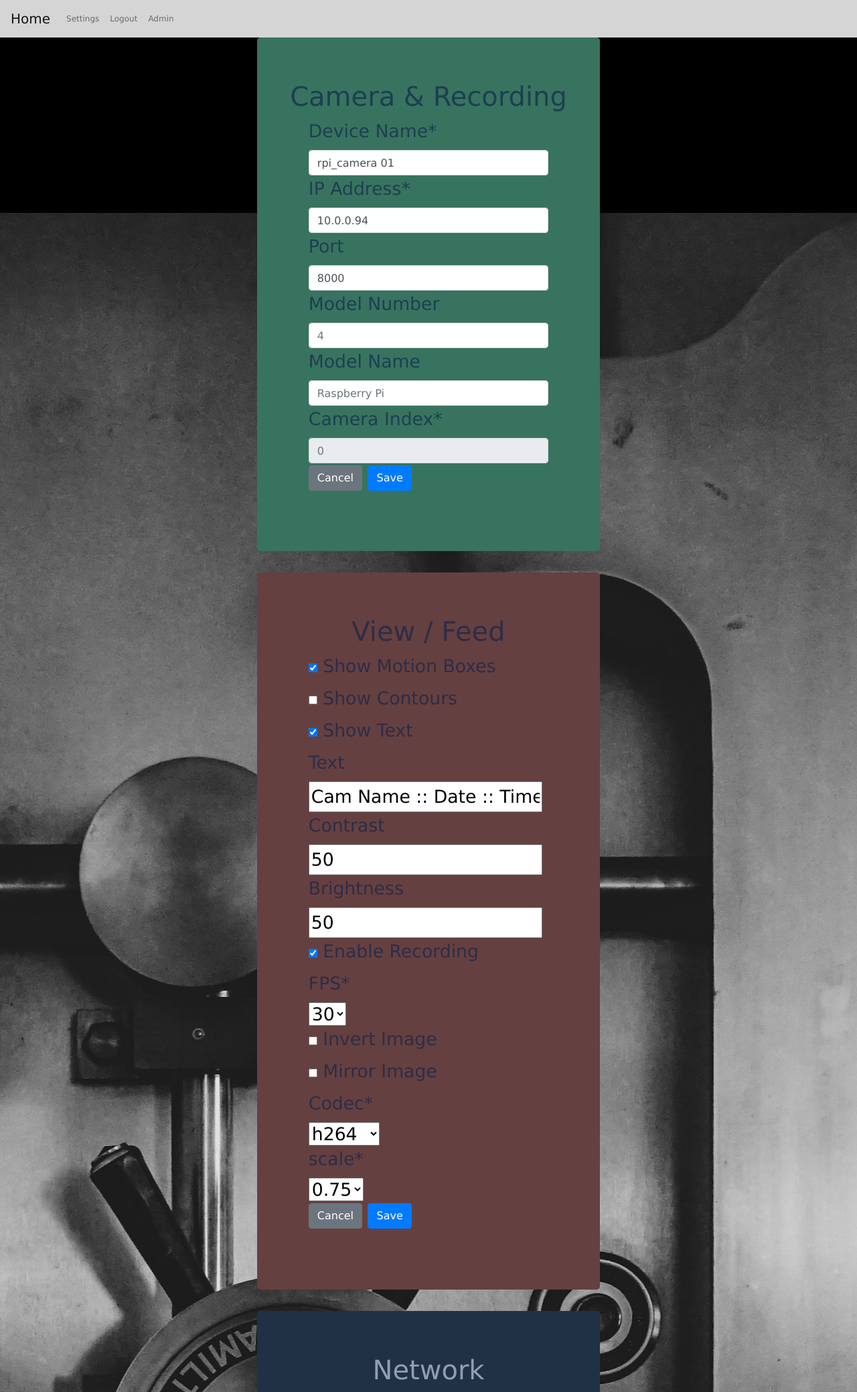
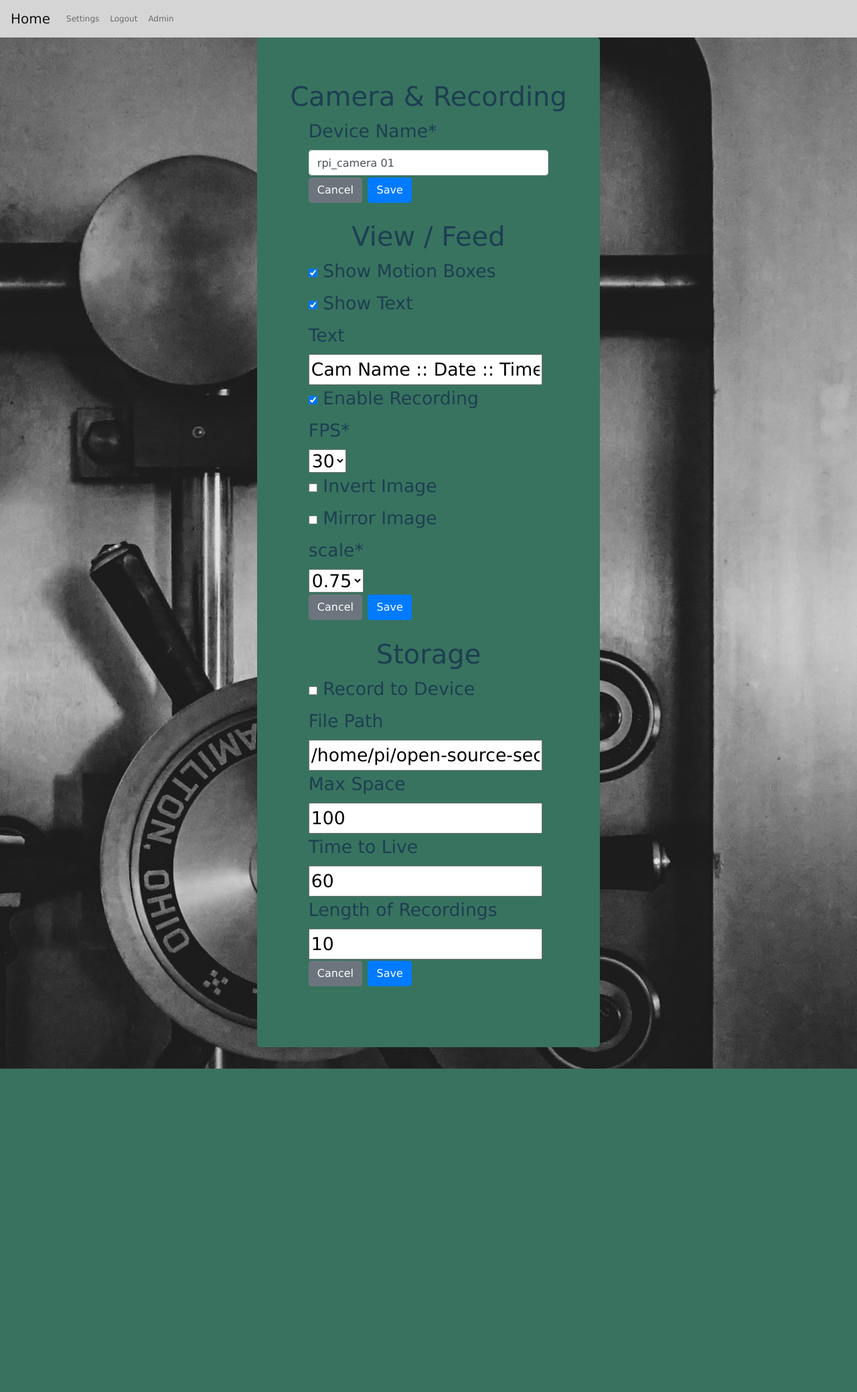
Before and after one commit to ChicoState/open-source-security-camera, a Django app: page /settings/ in a window 1280 px wide. Shown: the top 2079 px of the page at 67% size. After the commit the page ends 1596 px from the top, so only its background shows below. Run offline with Django 3.2, Linux system fonts and the light colour scheme; the visitor is signed in with stand-in values (Sample User, id 1); data comes from the database, SQL or seed files in the repository; data that the repository does not hold is empty; some libraries are stand-ins or nearby versions.

Commit message:
removed a lot of unused code by reducing models, forms, view, and html from settings that either aren't being used or wont be used in the near future

```diff
--- a/osCam/templates/user/settings.html
+++ b/osCam/templates/user/settings.html
@@ -18,9 +18,6 @@
             <input type="submit" class="btn btn-primary" name="add_camera_config" value="Save">
         </form>
     </div>
-</div>
-
-<div class="Jumbotron" id="viewSettings">
     <h1 class="text-center">View / Feed</h1>
     <div class='crispy_forms_field' id="viewFormField">
         <form method="POST" enctype="multipart/form-data">
@@ -30,21 +27,6 @@
             <input type="submit" class="btn btn-primary" name="add_view_config" value="Save">
         </form>
     </div>
-</div>
-
-<div class="Jumbotron" id="networkSettings">
-    <h1 class="text-center color: rgb(255, 255, 255)">Network</h1>
-    <div class='crispy_forms_field' id="networkFormField">
-        <form method="POST" enctype="multipart/form-data">
-            {% csrf_token %}
-            {{ network_form_data | crispy}}
-            <a href="/" class="btn btn-secondary">Cancel</a>
-            <input type="submit" class="btn btn-primary" name="add_network_config" value="Save">
-        </form>
-    </div>
-</div>
-
-<div class="Jumbotron" id="storageSettings">
     <h1 class="text-center color: rgb(255, 255, 255)">Storage</h1>
     <div class='crispy_forms_field' id="storageFormField">
         <form method="POST" enctype="multipart/form-data">
--- a/osCam/userconfig/forms.py
+++ b/osCam/userconfig/forms.py
@@ -1,20 +1,6 @@
-from .models import Network, RaspberryPi, Camera, Storage, CameraView
+from .models import Camera, Storage, CameraView
 from django import forms
 from django.forms import ModelForm
-
-# Class for Network Settings
-class NetworkEntryForm( ModelForm ):
-    homeIpAddress = forms.CharField(label='home ip address', required=False,
-        widget=forms.TextInput(attrs={'size':'80', 'class':"form-control"})
-        )
-    cameraIpAddress = forms.CharField(label='camera ip address', required=False,
-        widget=forms.TextInput(attrs={'size':'80', 'class':"form-control"})
-        )
-    homeNetmask = forms.CharField(label='home netmask', required=False,)
-
-    class Meta:
-        model = Network
-        fields = ('homeIpAddress', 'cameraIpAddress', 'homeNetmask',)
 
 # Class for Camera Settings
 class CameraEntryForm( ModelForm ):
@@ -26,71 +12,22 @@
             'class':"form-control"}
         )
     )
-    ipAddress = forms.CharField(
-        max_length=255,
-        widget=forms.TextInput(attrs={
-            'placeholder': '10.0.0.94',
-            'class':"form-control"}
-        )
-    )
-    port = forms.IntegerField(
-        required=False,
-        widget=forms.TextInput(attrs={
-            'placeholder': '80',
-            'class':"form-control"}
-        )
-    )
-    modelNum = forms.IntegerField(
-        required=False,
-        widget=forms.TextInput(attrs={
-            'placeholder': '4',
-            'class':"form-control"}
-        )
-    )
-    modelName = forms.CharField(
-        max_length=255,
-        required=False,
-        widget=forms.TextInput(attrs={
-            'placeholder': 'Raspberry Pi',
-            'class':"form-control"}
-        )
-    )
-    cameraIndex = forms.IntegerField(
-        disabled=True,
-        widget=forms.TextInput(attrs={
-            'placeholder': '0',
-            'class':"form-control"}
-        )
-    )
     class Meta:
         model = Camera
         fields = (
             'deviceName',
-            'ipAddress',
-            'port',
-            'modelNum',
-            'modelName',
         )
     # labels
     def __init__(self, *args, **kwargs):
         super(CameraEntryForm, self).__init__(*args, **kwargs)
         self.fields['deviceName'].label = "Device Name"
-        self.fields['ipAddress'].label = "IP Address"
-        self.fields['port'].label = "Port"
-        self.fields['modelNum'].label = "Model Number"
-        self.fields['modelName'].label = "Model Name"
-        self.fields['cameraIndex'].label = "Camera Index"
 
 # Class for view settings
 # this affects how the 'feed' from the camera is 'viewed'
 class CameraViewForm( ModelForm ):
     showMotionBoxes = forms.BooleanField(required=False)
-    showContours = forms.BooleanField(required=False)
     showText = forms.BooleanField(required=False)
     text = forms.CharField(max_length=255, required=False)
-    contrast = forms.IntegerField(required=False)
-    brightness = forms.IntegerField(required=False)
-
     recording = forms.BooleanField(
         label='enable recording',
         widget=forms.CheckboxInput(),
@@ -105,73 +42,53 @@
         required=False,
         label='mirror image',
         widget=forms.CheckboxInput())
-    codec = forms.ChoiceField(
-        choices=(('h264', 'h264'), ('mjpeg', 'mjpeg'), ('avi', 'avi')),)
-
     scale = forms.ChoiceField(
         choices=((1.00, '1.00'), (0.75, '0.75'), (0.50, '0.50'), (0.25, '0.25')), )
     class Meta:
         model = CameraView
         fields = (
             'showMotionBoxes',
-            'showContours',
             'showText',
             'text',
-            'contrast',
-            'brightness',
             'recording',
             'fps',
             'invert',
             'mirror',
-            'codec',
             'scale',)
     # labels
     def __init__(self, *args, **kwargs):
         super(CameraViewForm, self).__init__(*args, **kwargs)
         self.fields['showMotionBoxes'].label = "Show Motion Boxes"
-        self.fields['showContours'].label = "Show Contours"
         self.fields['showText'].label = "Show Text"
         self.fields['text'].label = "Text"
-        self.fields['contrast'].label = "Contrast"
-        self.fields['brightness'].label = "Brightness"
         self.fields['recording'].label = "Enable Recording"
         self.fields['fps'].label = "FPS"
         self.fields['invert'].label = "Invert Image"
         self.fields['mirror'].label = "Mirror Image"
-        self.fields['codec'].label = "Codec"
         self.fields['scale'].label = "scale"
 
 # class for Storage settings
 class StorageForm( ModelForm ):
     recordToDevice = forms.BooleanField(required=False, label='record to device',)
-    recordToCloud = forms.BooleanField(required=False, label='record to cloud',)
     filePath = forms.CharField(max_length=255, required=False, label='file path',)
     maxSpace = forms.IntegerField(required=False, label='max space', )
     timeToLive = forms.IntegerField(required=False, label='time to live',)
-    archive = forms.BooleanField(required=False, label='archive',)
     lengthOfRecordings = forms.IntegerField(required=False, label='length of record',)
-    codec = forms.ChoiceField(
-        choices=(('h264', 'h264'), ('mjpeg', 'mjpeg'), ('avi', 'avi')),)
 
     class Meta:
         model = Storage
         fields = (
             'recordToDevice',
-            'recordToCloud',
             'filePath',
             'maxSpace',
             'timeToLive',
-            'archive',
             'lengthOfRecordings',
-            'codec',)
+        )
     # labels
     def __init__(self, *args, **kwargs):
         super(StorageForm, self).__init__(*args, **kwargs)
         self.fields['recordToDevice'].label = "Record to Device"
-        self.fields['recordToCloud'].label = "Record to Cloud"
         self.fields['filePath'].label = "File Path"
         self.fields['maxSpace'].label = "Max Space"
         self.fields['timeToLive'].label = "Time to Live"
-        self.fields['archive'].label = "Archive"
         self.fields['lengthOfRecordings'].label = "Length of Recordings"
-        self.fields['codec'].label = "Codec"
--- a/osCam/userconfig/views.py
+++ b/osCam/userconfig/views.py
@@ -4,230 +4,133 @@
 from userconfig.models import *
 
 def settings(request):
-
+    this_user = User.objects.get(username=request.user.username)
     from userconfig.models import Camera
-
-    this_user = User.objects.get(username=request.user.username)
-
-    from userconfig.models import Network
-    # if there is no Network settings, create
-    if (Network.objects.count() < 1):
-        Network.objects.create(
-            user=this_user,
-            homeIpAddress = '192.168.0.69',
-            homeNetmask = '255.255.0.0',
-            cameraIpAddress = '192.168.0.70',
-        )
-
-    # if there are no pis, create a starter pi
-    if (RaspberryPi.objects.count() < 1):
-        RaspberryPi.objects.create(
-            user = this_user,
-            modelName = 'model name',
-            modelNum = '1234',
-            username = 'username',
-            password = 'password',
-            network = Network.objects.get(id=1),
-        )
-
+    from userconfig.models import CameraView
+    from userconfig.models import Storage
     # if there are no cameras create a dummy camera
     if (Camera.objects.count() < 1):
         Camera.objects.create(
-            modelNum = '04',
-            raspberryPi = RaspberryPi.objects.get(id=1),
-            modelName = 'model name',
-            cameraIndex = '0',
             deviceName = 'rpi_camera 01',
-            ipAddress = '10.0.0.94',
-            port = '8000',
         )
-
-    from userconfig.models import CameraView
     # if there are no views create a dummy view
     if (CameraView.objects.count() < 1):
         CameraView.objects.create(
-            # camera = Camera.objects.get(id='1'),
             showMotionBoxes = 'True',
-            showContours = 'False',
             showText = 'True',
             text = 'Cam Name :: Date :: Time',
-            contrast = '50',
-            brightness = '50',
             recording = 'True',
             fps = '30',
             invert = 'False',
             mirror = 'False',
             scale = '0.75'
         )
-
-    from userconfig.models import Storage
     # if there are no storages create a dummy storage
     if (Storage.objects.count() < 1):
         Storage.objects.create(
             recordToDevice = 'False',
-            recordToCloud = 'False',
             filePath = '/home/pi/open-source-security-camera/osCam/videos/',
             maxSpace = '100',
             timeToLive = '60',
-            archive = 'False',
             lengthOfRecordings = '10',
-            codec = 'h264',
         )
-
-    page_data = {
+    page_data ={
         'cameras': Camera.objects.all(),
         'views': CameraView.objects.all(),
-        'network': Network.objects.get(id=1),
         'storages': Storage.objects.all(),
-        'raspberrypis': RaspberryPi.objects.all(),
         }
-
     # save camera settings
     if(request.method == 'POST'):
         if("add_camera_config" in request.POST):
             add_form = CameraEntryForm(request.POST)
+            # check that form is valid
             if(add_form.is_valid()):
                 deviceName = add_form.cleaned_data['deviceName']
-                ipAddress = add_form.cleaned_data['ipAddress']
-                port = add_form.cleaned_data['port']
-
                 this_cam_instance = Camera.objects.get(id=1)
                 this_cam_instance.deviceName = deviceName
-                this_cam_instance.ipAddress = ipAddress
-                this_cam_instance.port = port
                 this_cam_instance.save()
-
             return redirect('/settings')
         # save view settings
         elif("add_view_config" in request.POST):
             add_form = CameraViewForm(request.POST)
             if(add_form.is_valid()):
                 showMotionBoxes = add_form.cleaned_data['showMotionBoxes']
-                showContours = add_form.cleaned_data['showContours']
                 showText = add_form.cleaned_data['showText']
                 text = add_form.cleaned_data['text']
-                contrast = add_form.cleaned_data['contrast']
-                brightness = add_form.cleaned_data['brightness']
                 recording = add_form.cleaned_data['recording']
                 fps = add_form.cleaned_data['fps']
                 invert = add_form.cleaned_data['invert']
                 mirror = add_form.cleaned_data['mirror']
                 scale = add_form.cleaned_data['scale']
+                # update this instance
                 this_view_instance = CameraView.objects.get(id=1)
                 this_view_instance.showMotionBoxes = showMotionBoxes
-                this_view_instance.showContours = showContours
                 this_view_instance.showText = showText
                 this_view_instance.text = text
-                this_view_instance.contrast = contrast
-                this_view_instance.brightness = brightness
                 this_view_instance.recording = recording
                 this_view_instance.fps = fps
                 this_view_instance.invert = invert
                 this_view_instance.mirror = mirror
                 this_view_instance.scale = scale
                 this_view_instance.save()
-
             return redirect('/settings')
-
+        # add storage settings
         elif ("add_storage_config" in request.POST):
             add_form = StorageForm(request.POST)
+            # check submision form valididity
             if(add_form.is_valid()):
                 recordToDevice = add_form.cleaned_data['recordToDevice']
-                recordToCloud = add_form.cleaned_data['recordToCloud']
                 filePath = add_form.cleaned_data['filePath']
                 maxSpace = add_form.cleaned_data['maxSpace']
                 timeToLive = add_form.cleaned_data['timeToLive']
-                archive = add_form.cleaned_data['archive']
                 lengthOfRecordings = add_form.cleaned_data['lengthOfRecordings']
-                codec = add_form.cleaned_data['codec']
-
                 this_storage_instance = Storage.objects.get(id=1)
                 this_storage_instance.recordToDevice = recordToDevice
-                this_storage_instance.recordToCloud = recordToCloud
                 this_storage_instance.filePath = filePath
                 this_storage_instance.maxSpace = maxSpace
                 this_storage_instance.timeToLive = timeToLive
-                this_storage_instance.archive = archive
                 this_storage_instance.lengthOfRecordings = lengthOfRecordings
-                this_storage_instance.codec = codec
                 this_storage_instance.save()
-
                 return redirect('/settings')
-
-        elif ("add_network_config" in request.POST):
-            add_form = NetworkEntryForm(request.POST)
-            if(add_form.is_valid()):
-                homeIpAddress = add_form.cleaned_data['homeIpAddress']
-                homeNetmask = add_form.cleaned_data['homeNetmask']
-                cameraIpAddress = add_form.cleaned_data['cameraIpAddress']
-
-                this_network_instance = Network.objects.get(id=1)
-                this_network_instance.homeIpAddress = homeIpAddress
-                this_network_instance.homeNetmask = homeNetmask
-                this_network_instance.cameraIpAddress = cameraIpAddress
-                this_network_instance.save()
-
-                return redirect('/settings')
-
     elif(request.method == "GET"):
-
         Camera = Camera.objects.get(id=1)
-        camera_form_data = CameraEntryForm(initial={
-            'deviceName': Camera.deviceName,
-            'ipAddress': Camera.ipAddress,
-            'port': Camera.port,
-        })
+        camera_form_data = CameraEntryForm(
+            initial=
+            {
+                'deviceName': Camera.deviceName,
+            }
+        )
         Camera = camera_form_data.save(commit = False)
-
         CameraView = CameraView.objects.get(id=1)
-        view_form = CameraViewForm(instance=CameraView,
-        initial={
-            'showMotionBoxes': CameraView.showMotionBoxes,
-            'showContours': CameraView.showContours,
-            'showText': CameraView.showText,
-            'text': CameraView.text,
-            'contrast': CameraView.contrast,
-            'brightness': CameraView.brightness,
-            'recording': CameraView.recording,
-            'fps': CameraView.fps,
-            'invert': CameraView.invert,
-            'mirror': CameraView.mirror,
-            'scale': CameraView.scale,
-        })
+        view_form = CameraViewForm(
+            instance=CameraView,
+            initial=
+            {
+                'showMotionBoxes': CameraView.showMotionBoxes,
+                'showText': CameraView.showText,
+                'text': CameraView.text,
+                'fps': CameraView.fps,
+                'invert': CameraView.invert,
+                'mirror': CameraView.mirror,
+                'scale': CameraView.scale,
+                }
+        )
         CameraView = view_form.save(commit=False)
-
         Storage = Storage.objects.get(id=1)
         storage_form_data = StorageForm(
             instance=Storage,
             initial={
                 'recordToDevice': Storage.recordToDevice,
-                'recordToCloud': Storage.recordToCloud,
                 'filePath': Storage.filePath,
                 'maxSpace': Storage.maxSpace,
                 'timeToLive': Storage.timeToLive,
-                'archive': Storage.archive,
                 'lengthOfRecordings': Storage.lengthOfRecordings,
-                'codec': Storage.codec,
             }
         )
         Storage = storage_form_data.save(commit=False)
-
-        Network = Network.objects.get(id=1)
-        network_form_data = NetworkEntryForm(
-            instance=Network,
-            initial={
-                'homeIpAddress': Network.homeIpAddress,
-                'homeNetmask': Network.homeNetmask,
-                'cameraIpAddress': Network.cameraIpAddress,
-            }
-        )
-        Network = network_form_data.save(commit=False)
-
         page_data = {
             "camera_form_data": camera_form_data,
             "view_form_data": view_form,
             "storage_form_data": storage_form_data,
-            "network_form_data": network_form_data,
         }
-
     return render(request, 'user/settings.html', page_data)
```
Also changed, not shown: osCam/userconfig/models.py (+1 -35 lines).
